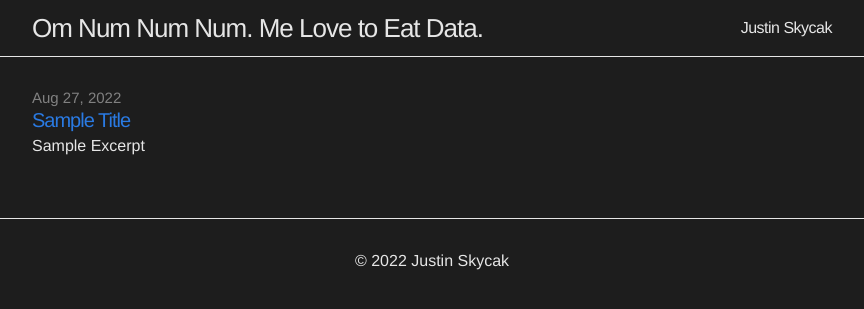
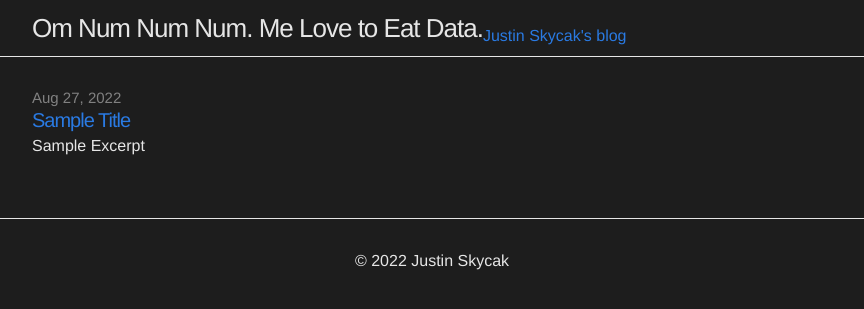
Before and after one commit to quantmonster/quantmonster.github.io, a Jekyll site: the page built from index.html, in a window 1280 px wide. Shown: the top 309 px of the page, without its empty margins (208-1072 px from the left). Built offline with Jekyll 4.4.1, drawn with Linux system fonts in a browser that asks for light colours.

Commit message:
Update header.html

```diff
--- a/_includes/header.html
+++ b/_includes/header.html
@@ -3,6 +3,7 @@
   <div class="wrap">
 
     <a class="site-title" href="{{ site.baseurl }}/">{{ site.title }}</a>
+    <br><a href="https://justinmath.com" target="_blank">Justin Skycak's blog</a>
 
     <nav class="site-nav">
       <a href="#" class="menu-icon">
@@ -20,7 +21,6 @@
         {% for page in site.pages %}
           {% if page.title and page.includelink %}<a class="page-link" href="{{ page.url | prepend: site.baseurl }}">{{ page.title }}</a>{% endif %}
         {% endfor %}
-        <a class="page-link" href="https://justinmath.com" target="_blank">Justin Skycak</a>
       </div>
     </nav>
   </div>
```
